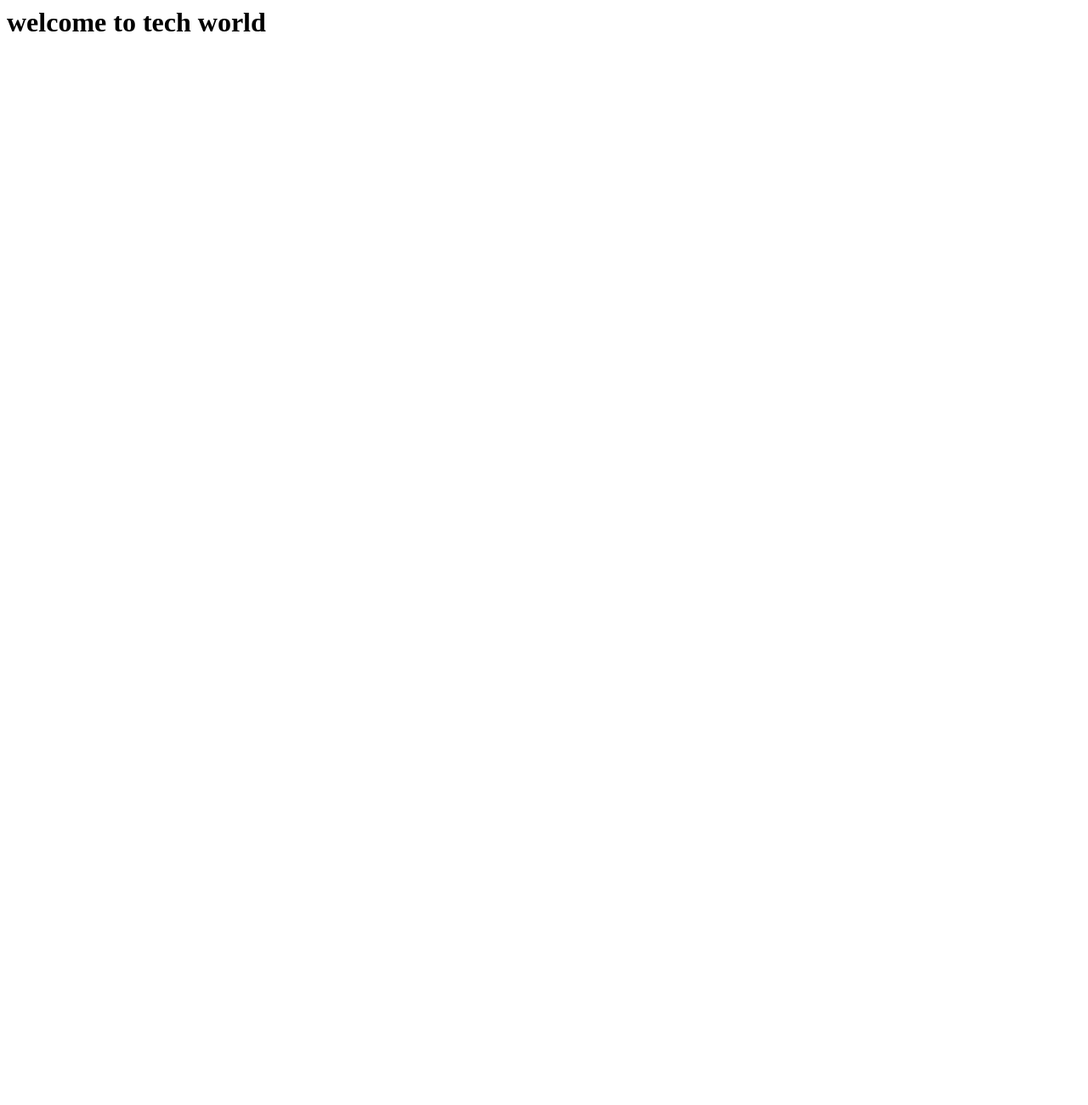
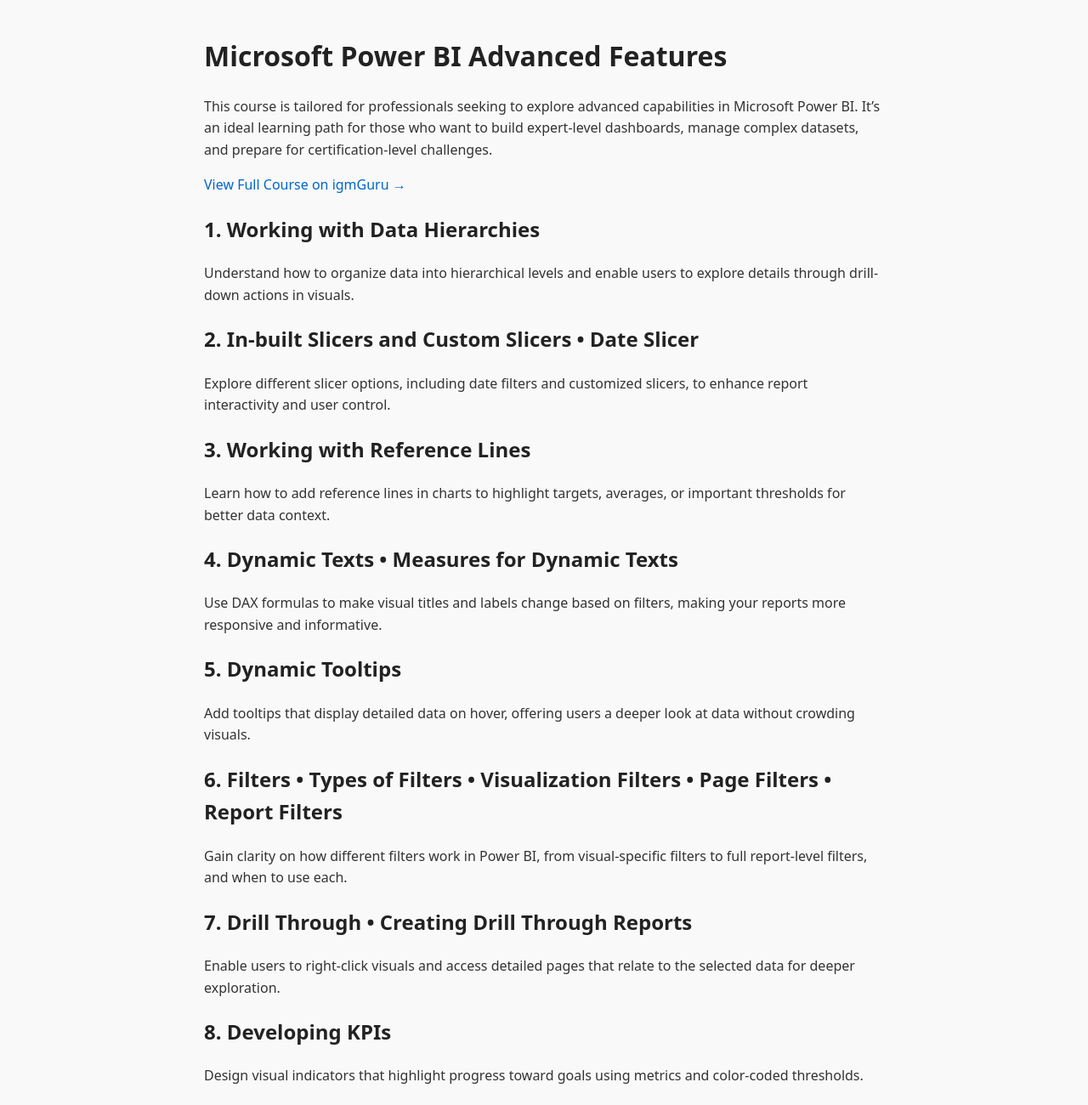
Before and after one commit to suzenaa/it, a plain HTML site: page index.html in a window 1280 px wide. Shown: the top 1300 px of the page at 85% size. Before the commit the page ends 800 px from the top, so only its background shows below. Drawn offline with Linux system fonts and the light colour scheme.

Commit message:
Update index.html

```diff
--- a/index.html
+++ b/index.html
@@ -1,5 +1,95 @@
+<!DOCTYPE html>
+<html lang="en">
 <head>
-<meta name="google-site-verification" content="2dMY4kHjvNpMvVlUGbXQcGhGxwG10yhNOu5mj5-8M7c" />
+  <meta charset="UTF-8">
+  <title>Microsoft Power BI Advanced Features</title>
+  <style>
+    body {
+      font-family: system-ui, sans-serif;
+      max-width: 800px;
+      margin: 40px auto;
+      padding: 0 20px;
+      background-color: #f9f9f9;
+      color: #333;
+      line-height: 1.6;
+    }
+    h1, h2 {
+      color: #222;
+    }
+    a {
+      color: #0066cc;
+      text-decoration: none;
+    }
+    a:hover {
+      text-decoration: underline;
+    }
+    footer {
+      margin-top: 40px;
+      font-size: 0.9em;
+      color: #777;
+    }
+  </style>
+  <meta name="google-site-verification" content="2dMY4kHjvNpMvVlUGbXQcGhGxwG10yhNOu5mj5-8M7c" />
 </head>
+<body>
 
-<h1>welcome to tech world</h1>
+  <h1>Microsoft Power BI Advanced Features</h1>
+
+  <p>This course is tailored for professionals seeking to explore advanced capabilities in Microsoft Power BI. It’s an ideal learning path for those who want to build expert-level dashboards, manage complex datasets, and prepare for certification-level challenges.</p>
+
+  <p><a href="https://www.igmguru.com/data-science-bi/power-bi-certification-training" target="_blank">View Full Course on igmGuru →</a></p>
+
+  <h2>1. Working with Data Hierarchies</h2>
+  <p>Understand how to organize data into hierarchical levels and enable users to explore details through drill-down actions in visuals.</p>
+
+  <h2>2. In-built Slicers and Custom Slicers • Date Slicer</h2>
+  <p>Explore different slicer options, including date filters and customized slicers, to enhance report interactivity and user control.</p>
+
+  <h2>3. Working with Reference Lines</h2>
+  <p>Learn how to add reference lines in charts to highlight targets, averages, or important thresholds for better data context.</p>
+
+  <h2>4. Dynamic Texts • Measures for Dynamic Texts</h2>
+  <p>Use DAX formulas to make visual titles and labels change based on filters, making your reports more responsive and informative.</p>
+
+  <h2>5. Dynamic Tooltips</h2>
+  <p>Add tooltips that display detailed data on hover, offering users a deeper look at data without crowding visuals.</p>
+
+  <h2>6. Filters • Types of Filters • Visualization Filters • Page Filters • Report Filters</h2>
+  <p>Gain clarity on how different filters work in Power BI, from visual-specific filters to full report-level filters, and when to use each.</p>
+
+  <h2>7. Drill Through • Creating Drill Through Reports</h2>
+  <p>Enable users to right-click visuals and access detailed pages that relate to the selected data for deeper exploration.</p>
+
+  <h2>8. Developing KPIs</h2>
+  <p>Design visual indicators that highlight progress toward goals using metrics and color-coded thresholds.</p>
+
+  <h2>9. Parameters • Types of Parameters • Linking Parameters with Datasets • Creating Parameters for Data Sources • Creating Parameters for File Paths</h2>
+  <p>Understand how to set up different parameters and connect them with data models, allowing flexible inputs for files and data queries.</p>
+
+  <h2>10. Templates • Difference between Reports & Templates</h2>
+  <p>Learn the difference between building a one-time report versus reusable templates and how to design each effectively.</p>
+
+  <h2>11. Key Influencers</h2>
+  <p>Use the Key Influencers visual to uncover patterns that influence results and understand drivers behind specific outcomes.</p>
+
+  <h2>12. What-If Parameters • Creating What-If Parameters • Case Study on What-If Parameters</h2>
+  <p>Set up what-if scenarios that allow users to test outcomes based on different input values, with practical examples.</p>
+
+  <h2>13. PL-300 Question & Answers</h2>
+  <p>Review sample questions and explanations to help prepare for the PL-300 certification exam and test your understanding.</p>
+
+  <h2>14. Interactions • Edition Interactions</h2>
+  <p>Control how report visuals respond to user actions by configuring interactions, making dashboards more intuitive.</p>
+
+  <h2>15. Selection Pane • Hiding / UnHiding Using Selection Pane</h2>
+  <p>Manage visibility of elements in your report using the Selection Pane, allowing for cleaner layout control and design flexibility.</p>
+
+  <h2> Power BI Advanced Features</h2>
+  <p>Wrap up with a comprehensive view of all advanced features, solidifying your skills for real-time reporting challenges.</p>
+
+  <footer>
+    Based on content from igmGuru. For reference and educational use only.
+  </footer>
+
+</body>
+</html>
```
